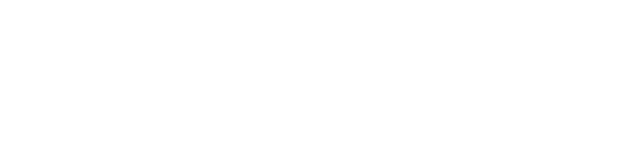
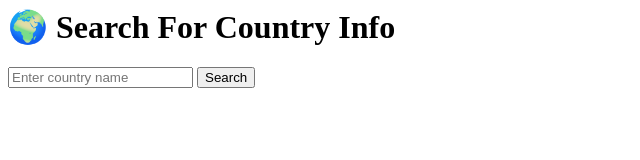
Before and after one commit to Alrafe456/Miss455_Final_practical, a plain HTML site: page index.html in a window 1280 px wide. Shown: the whole page, without its empty margins (0-640 px from the left). Drawn offline with Linux system fonts and the light colour scheme.

Commit message:
add Header

```diff
--- a/index.html
+++ b/index.html
@@ -5,6 +5,15 @@
     <title>Document</title>
 </head>
 <body>
+    <header>
+        <h1>🌍 Search For Country Info </h1>
+      </header>
+
+      <main>
+        <section class="search-container">
+          <input type="text" id="countryInput" placeholder="Enter country name">
+          <button onclick="searchCountry()">Search</button>
+        </section>
 
 </body>
 </html>
```
